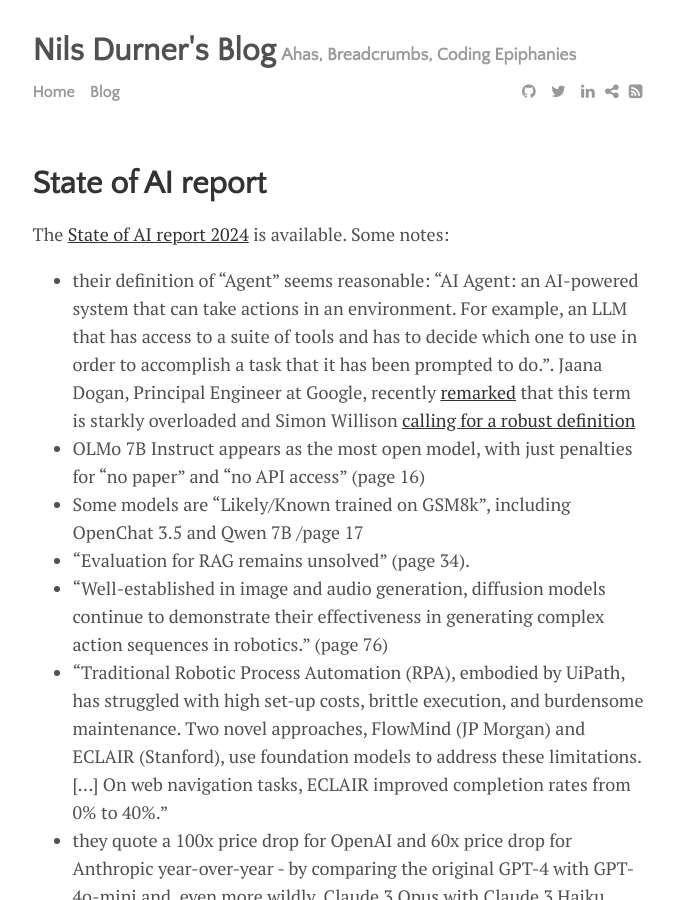
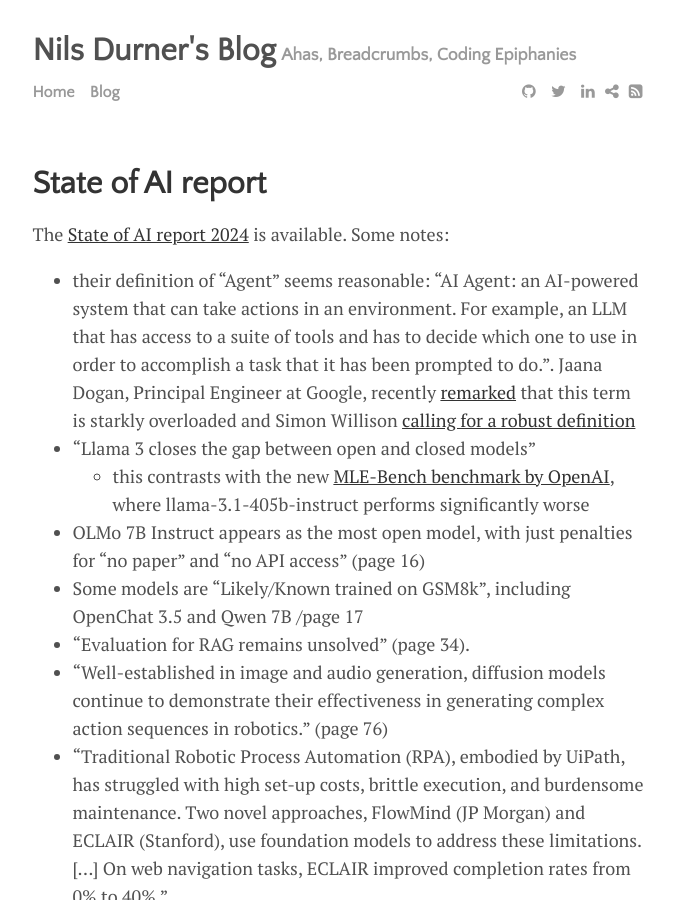
Before and after one commit to ndurner/ndurner.github.io, a Jekyll site: the page built from _posts/2024-10-10-state-of-ai-report.md, in a window 1280 px wide and 900 px high. Shown: the whole window, without its empty margins (300-974 px from the left). Built offline with Jekyll 4.4.1, drawn with Linux system fonts in a browser that asks for light colours; some of the changed text lies outside the part shown.

Commit message:
add llama

```diff
--- a/_posts/2024-10-10-state-of-ai-report.md
+++ b/_posts/2024-10-10-state-of-ai-report.md
@@ -3,13 +3,15 @@
 title: "State of AI report"
 author: "Nils Durner"
 categories: [journal]
-tags: [stateofai, llm, ai, olmo, otter, elevenlabs]
+tags: [stateofai, llm, ai, olmo, otter, elevenlab, mle-bench, llama]
 date: 2024-10-10
 last_updated: 2024-10-10
 ---
 
 The [State of AI report 2024](https://www.stateof.ai) is available. Some notes:
 * their definition of "Agent" seems reasonable: "AI Agent: an AI-powered system that can take actions in an environment. For example, an LLM that has access to a suite of tools and has to decide which one to use in order to accomplish a task that it has been prompted to do.". Jaana Dogan, Principal Engineer at Google, recently [remarked](https://x.com/rakyll/status/1837164761362133057) that this term is starkly overloaded and Simon Willison [calling for a robust definition](https://x.com/simonw/status/1843290729260703801)
+* "Llama 3 closes the gap between open and closed models"
+    * this contrasts with the new [MLE-Bench benchmark by OpenAI](https://arxiv.org/pdf/2410.07095), where llama-3.1-405b-instruct performs significantly worse
 * OLMo 7B Instruct appears as the most open model, with just penalties for "no paper" and "no API access" (page 16)
 * Some models are "Likely/Known trained on GSM8k", including OpenChat 3.5 and Qwen 7B /page 17
 * "Evaluation for RAG remains unsolved" (page 34).
```
